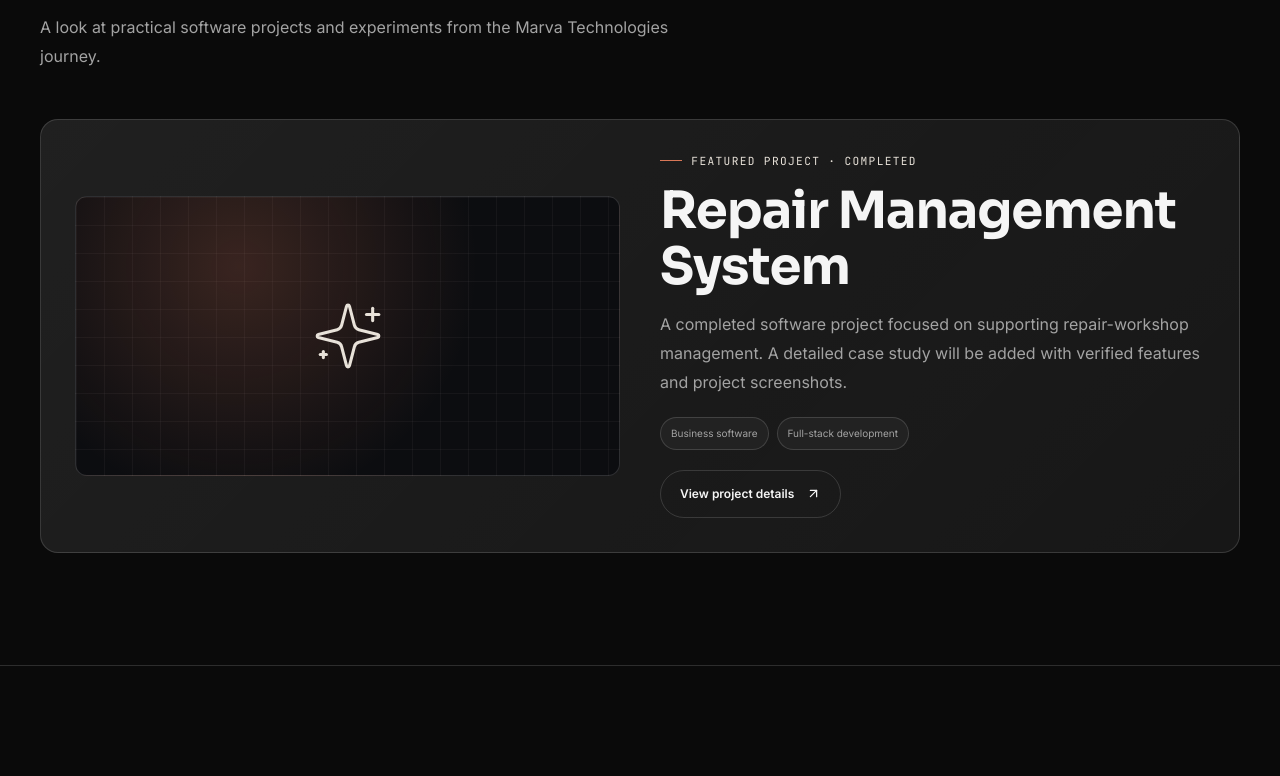
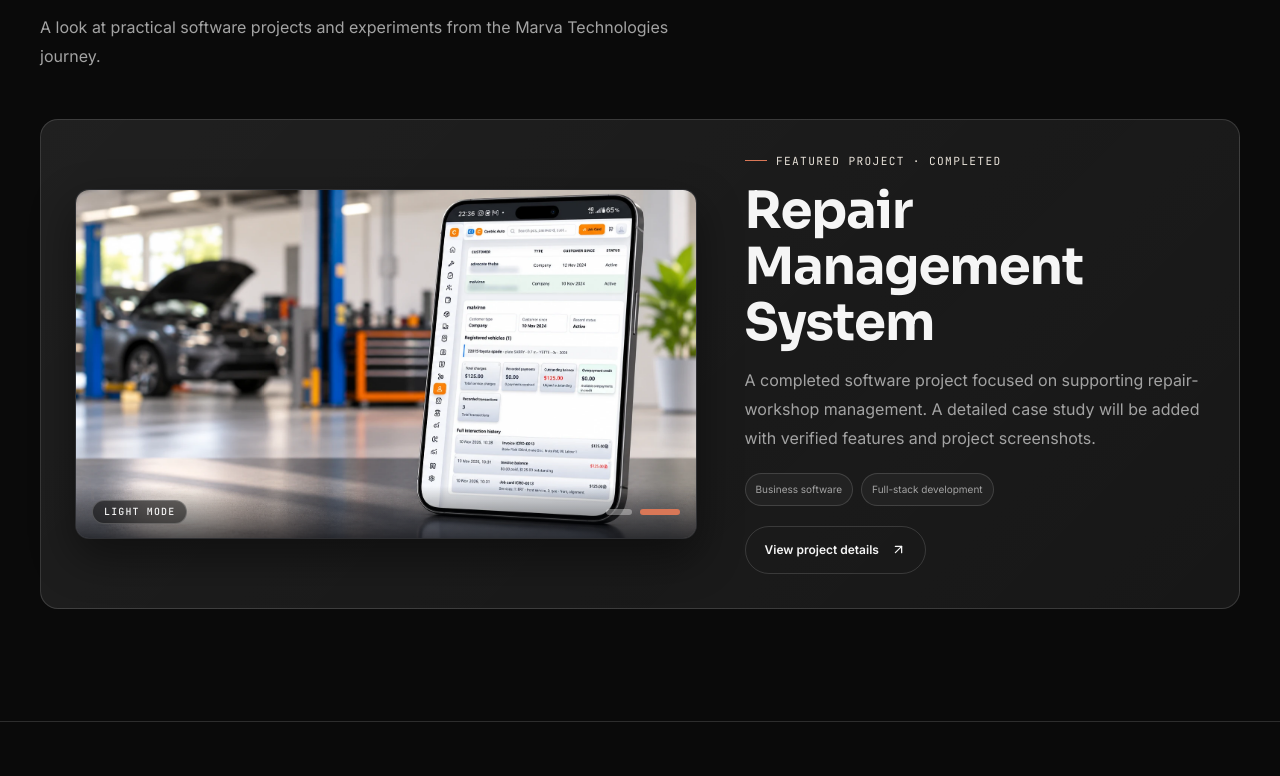
Before and after one commit to malvirn/marvatechnologies, a Next.js app: page / in a window 1280 px wide. Shown: the part 2439-3215 px from the top of the page. Built offline with nearby package versions, Linux system fonts and the light colour scheme.

Commit message:
Selected work: interchanging dark/light app screenshots

```diff
--- a/src/app/globals.css
+++ b/src/app/globals.css
@@ -614,3 +614,39 @@ button{font:inherit}
   .bm-m{animation:none!important;stroke-dashoffset:0}
   .bm-node{animation:none!important;opacity:1}
 }
+
+
+/* =====================================================================
+   SELECTED WORK — interchanging dark / light screenshots
+   ===================================================================== */
+.project{grid-template-columns:1.35fr 1fr;gap:clamp(24px,4vw,48px)}
+.work-show{
+  position:relative;aspect-ratio:1672 / 941;overflow:hidden;
+  border:1px solid var(--border);border-radius:14px;background:#0c0d10;
+  box-shadow:0 18px 44px rgba(0,0,0,.45);
+}
+.work-img{
+  position:absolute;inset:0;width:100%;height:100%;object-fit:cover;
+  opacity:0;transform:scale(1.015);
+  transition:opacity .9s ease,transform 5s ease-out;
+}
+.work-img.is-active{opacity:1;transform:scale(1)}
+.work-bar{
+  position:absolute;left:0;right:0;bottom:0;z-index:2;
+  display:flex;align-items:center;justify-content:space-between;gap:12px;padding:14px 16px;
+  background:linear-gradient(0deg,rgba(6,8,12,.7),rgba(6,8,12,0));
+}
+.work-label{
+  padding:6px 11px;border:1px solid rgba(255,255,255,.2);border-radius:999px;
+  background:rgba(10,10,10,.55);-webkit-backdrop-filter:blur(8px);backdrop-filter:blur(8px);
+  color:#F5F5F5;font:500 .62rem/1 "JetBrains Mono",monospace;letter-spacing:.12em;text-transform:uppercase;
+}
+.work-dots{display:flex;gap:8px}
+.work-dot{
+  width:26px;height:6px;padding:0;border:0;border-radius:999px;cursor:pointer;
+  background:rgba(255,255,255,.35);transition:background .3s,width .3s;
+}
+.work-dot.is-active{width:40px;background:#D97757}
+.work-dot:focus-visible{outline:2px solid #fff;outline-offset:3px}
+@media(max-width:899px){.project{grid-template-columns:1fr}}
+@media(prefers-reduced-motion:reduce){.work-img{transition:none;transform:none}}
--- a/src/app/page.tsx
+++ b/src/app/page.tsx
@@ -1,7 +1,8 @@
 import Link from "next/link";
-import { ArrowUpRight, Code2, Database, Layers3, Sparkles } from "lucide-react";
+import { ArrowUpRight, Code2, Database, Layers3 } from "lucide-react";
 import Hero from "@/components/Hero";
 import Founder from "@/components/Founder";
+import WorkShowcase from "@/components/WorkShowcase";
 
 const services = [
  {icon:Code2,number:"01",title:"Web applications",text:"Modern, responsive web experiences designed around real people and practical business needs."},
@@ -15,6 +16,6 @@ export default function Home(){return <main>
 <section className="section"><div className="shell"><div className="section-head"><div className="eyebrow">What we focus on</div><h2>Technology with a <span className="gradient">purpose.</span></h2><p className="section-copy">Good software should do more than look impressive. It should make a task easier, a service more accessible or an idea possible.</p></div>
 <div className="cards">{services.map(({icon:Icon,number,title,text})=><article className="card" key={number}><small>{number} / EXPERTISE</small><h3><span className="card-icon"><Icon size={18}/></span>{title}</h3><p>{text}</p></article>)}</div></div></section>
 <section className="section"><div className="shell"><div className="section-head"><div className="eyebrow">Selected work</div><h2>Ideas becoming <span className="gradient">real products.</span></h2><p className="section-copy">A look at practical software projects and experiments from the Marva Technologies journey.</p></div>
-<article className="project"><div className="project-visual"><Sparkles size={74} strokeWidth={1}/></div><div><div className="eyebrow">Featured project · Completed</div><h2>Repair Management System</h2><p className="section-copy">A completed software project focused on supporting repair-workshop management. A detailed case study will be added with verified features and project screenshots.</p><div className="chips"><span>Business software</span><span>Full-stack development</span></div><Link className="btn secondary" href="/projects">View project details <ArrowUpRight size={15}/></Link></div></article></div></section>
+<article className="project"><WorkShowcase /><div><div className="eyebrow">Featured project · Completed</div><h2>Repair Management System</h2><p className="section-copy">A completed software project focused on supporting repair-workshop management. A detailed case study will be added with verified features and project screenshots.</p><div className="chips"><span>Business software</span><span>Full-stack development</span></div><Link className="btn secondary" href="/projects">View project details <ArrowUpRight size={15}/></Link></div></article></div></section>
 <section className="section"><div className="shell"><div className="contact-band"><div><div className="eyebrow">Have an idea?</div><h2>Let’s make something useful.</h2><p className="section-copy">Have a project, collaboration or opportunity in mind? Let’s talk.</p></div><Link className="btn primary" href="/contact">Get in touch <ArrowUpRight size={16}/></Link></div></div></section>
 <footer className="shell footer"><span>© {new Date().getFullYear()} Marva Technologies. Built with purpose.</span><span>Founded by Malvirn Gomo · Zimbabwe</span></footer></main>}
--- /dev/null
+++ b/src/components/WorkShowcase.tsx
@@ -0,0 +1,58 @@
+"use client";
+
+import { useEffect, useState } from "react";
+
+const slides = [
+  { src: "/work-dark.webp", label: "Dark mode", alt: "Repair Management System in dark mode, showing the job cards board on a phone in a workshop" },
+  { src: "/work-light.webp", label: "Light mode", alt: "Repair Management System in light mode, showing a customer account with balances and history on a phone in a workshop" },
+];
+
+export default function WorkShowcase() {
+  const [index, setIndex] = useState(0);
+  const [paused, setPaused] = useState(false);
+
+  useEffect(() => {
+    if (paused) return;
+    if (window.matchMedia("(prefers-reduced-motion: reduce)").matches) return;
+    const timer = setInterval(() => setIndex(i => (i + 1) % slides.length), 4800);
+    return () => clearInterval(timer);
+  }, [paused]);
+
+  return (
+    <div
+      className="work-show"
+      onMouseEnter={() => setPaused(true)}
+      onMouseLeave={() => setPaused(false)}
+    >
+      {slides.map((slide, i) => (
+        <img
+          key={slide.src}
+          className={`work-img ${i === index ? "is-active" : ""}`}
+          src={slide.src}
+          alt={slide.alt}
+          width={1672}
+          height={941}
+          loading="lazy"
+          decoding="async"
+          aria-hidden={i !== index}
+        />
+      ))}
+      <div className="work-bar">
+        <span className="work-label">{slides[index].label}</span>
+        <div className="work-dots" role="tablist" aria-label="Switch screenshot">
+          {slides.map((slide, i) => (
+            <button
+              key={slide.src}
+              type="button"
+              role="tab"
+              aria-selected={i === index}
+              aria-label={slide.label}
+              className={`work-dot ${i === index ? "is-active" : ""}`}
+              onClick={() => setIndex(i)}
+            />
+          ))}
+        </div>
+      </div>
+    </div>
+  );
+}
```
Also changed, not shown: public/work-dark.webp (added), public/work-light.webp (added).
